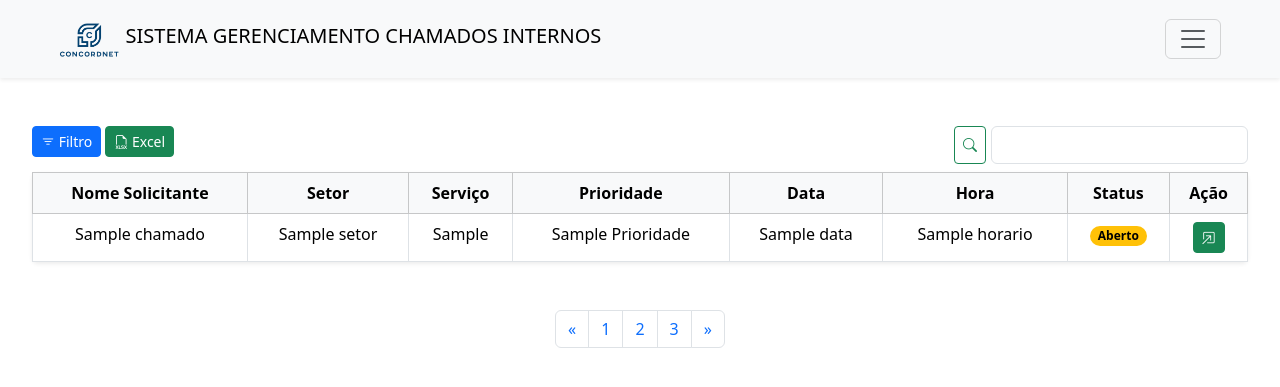
After one commit to EdsonBPBR/Sistema_gerenciamento_chamados_internos-SGCI, a Flask app: template templates/chamados.html in a window 1280 px wide. The commit adds this page. Shown: the top 387 px of the page. Run offline with Flask 3, Linux system fonts and the light colour scheme; the template is opened without the code that fills it: most values are stand-ins (such as "Sample title", 1, 10 or a date in 2020); parts of the project's set-up code (start-up, migrations or seed data) failed here and were passed over.

Commit message:
Implementação lista chamados e gerenciamento

```diff
--- a/app.py
+++ b/app.py
@@ -9,7 +9,7 @@ def main():
         os.system('cls')
         try:
             opc = menu()
-            +os.system('cls')
+            os.system('cls')
             match opc:
                 case 1:
                     i += 1
--- a/app_web.py
+++ b/app_web.py
@@ -1,4 +1,4 @@
-from flask import Flask, render_template, request, redirect, url_for, flash, session
+from flask import Flask, render_template, request, redirect, url_for, flash, session, abort
 from utils.funcionalidades import inserir_chamados
 from models.models import extrair_dados
 from utils.login import verifica_login
@@ -22,7 +22,12 @@ def abrir_chamado():
         prioridade = request.form.get('prioridade')
         tipo_servico = request.form.get('tipo_servico')
         descricao = request.form.get('descricao')
-        inserir_chamados(nome_solicitante, setor,tipo_servico, localizacao, descricao, prioridade)
+        inserir_chamados(nome_solicitante,
+                         setor,
+                         tipo_servico,
+                         localizacao,
+                         descricao,
+                         prioridade)
         return redirect(url_for('abrir_chamado'))
     return render_template('abrir_chamado.html')
 
@@ -50,23 +55,48 @@ def inicio():
         flash('Conexão expirada! Faça o login!', 'danger')
         return redirect(url_for('login_admin'))
 
-    nome_usuario = session['usuario']['nome']
     dados = extrair_dados('registro_chamados')
-    return render_template('inicio.html', nome = nome_usuario, chamados_abertos = dados)
+    return render_template('inicio.html',
+                           chamados_abertos = dados)
 
-@app.route('/logout')
+@app.context_processor
+def usuario_logado():
+    usuario = session.get('usuario')
+    if usuario:
+        return {'nome': usuario['nome']}
+    return {'nome': None}
+
+@app.route('/logout', methods=['GET'])
 def logout():
     session.pop('usuario', None)
     return redirect(url_for('login_admin'))
 
+@app.route('/sgci/admin/dashboard', methods=['GET'])
+def dashboard():
+    if not('usuario' in session):
+        abort(401)
+    return render_template('dashboard.html')
+
+@app.route('/sgci/admin/chamados', methods=['GET'])
+def gerenciar_chamados():
+    if not('usuario' in session):
+        abort(401)
+    response, status = api_chamados()
+    if status != 200:
+        abort(status)
+    return render_template('chamados.html',
+                           chamados=response['chamados'])
+
+@app.route('/sgpl/admin/chamado/<int:id>', methods = [''])
+
 # APIs desenvolvidas
-@app.route('/sgci/admin/api/chamados_abertos')
+@app.route('/sgci/admin/api/chamados_abertos', methods = ['GET'])
 def api_chamados_abertos():
     if not('usuario' in session):
         return {'erro': 'Não autorizado'}, 401
+
     dados = extrair_dados('registro_chamados')
     chamados = []
-
     for registro in dados.values():
         if registro['status'] == 'Aberto':
             chamados.append(registro)
@@ -76,9 +106,33 @@ def api_chamados_abertos():
         'media': 2,
         'alta': 3,
     }
+    return {'chamados': sorted(chamados,
+                               key=lambda x: ordem_prioridades[x['prioridade']],
+                               reverse=True)}
 
-    return {'chamados': sorted(chamados, key=lambda x: ordem_prioridades[x['prioridade']], reverse=True)}
+@app.route('/sgci/admin/api/chamados', methods = ['GET'])
+def api_chamados():
+    if not('usuario' in session):
+        return {'erro': 'Não autorizado'}, 401
 
+    dados = extrair_dados('registro_chamados')
+    ordem_status_chamados = {
+        "Fechado": 1,
+        "Em Andamento": 2,
+        "Aberto": 3
+    }
+
+    ordem_prioridades = {
+        'baixa': 1,
+        'media': 2,
+        'alta': 3,
+    }
+    chamados = list(dados.values())
+    chamados = sorted(chamados,
+                      key=lambda c: (ordem_status_chamados[c['status']], ordem_prioridades[c['prioridade']]),
+                      reverse=True
+                      )
+    return {"chamados": chamados}, 200
 
 if __name__ == '__main__':
     app.run(debug=True)
--- /dev/null
+++ b/static/css/style_chamados.css
@@ -0,0 +1,15 @@
+main {
+    width: 95%;
+    margin: auto;
+}
+
+main>div {
+    display: flex;
+    justify-content: space-between;
+    margin-bottom: 0.5rem;
+}
+
+main>div>form{
+    display: flex;
+    gap: 5px;
+}
--- a/static/css/style_inicio.css
+++ b/static/css/style_inicio.css
@@ -2,3 +2,8 @@
     margin: auto;
     width: 95%;
 }
+
+caption>div {
+    display: flex;
+    justify-content: space-between;
+}
--- a/templates/_layouts/base.html
+++ b/templates/_layouts/base.html
@@ -12,7 +12,6 @@
 
     <link rel="shortcut icon" href="{{ url_for('static', filename='img/sub_logo_concordnet2.png') }}"
         type="image/x-icon">
-    <title>Inicio</title>
     <link href="https://cdn.jsdelivr.net/npm/bootstrap-icons/font/bootstrap-icons.css" rel="stylesheet">
     <link href="https://cdn.jsdelivr.net/npm/bootstrap@5.3.6/dist/css/bootstrap.min.css" rel="stylesheet"
         integrity="sha384-4Q6Gf2aSP4eDXB8Miphtr37CMZZQ5oXLH2yaXMJ2w8e2ZtHTl7GptT4jmndRuHDT" crossorigin="anonymous">
@@ -41,19 +40,22 @@
                     <div class="offcanvas-body">
                         <ul class="navbar-nav justify-content-end flex-grow-1 pe-3">
                             <li class="nav-item">
-                                <a class="nav-link" aria-current="page" href="#">Abrir chamado</a>
+                                <a class="nav-link" aria-current="page" href="{{ url_for('inicio') }}">Inicio</a>
                             </li>
                             <li class="nav-item">
-                                <a class="nav-link" aria-current="page" href="#">Dashboard (PowerBI)</a>
+                                <a class="nav-link" aria-current="page" href="#"><i class="bi bi-telephone-forward"></i> Abrir chamado</a>
+                            </li>
+                            <li class="nav-item">
+                                <a class="nav-link" aria-current="page" href="{{ url_for('dashboard') }}"><i class="bi bi-bar-chart"></i> Dashboard (PowerBI)</a>
                             </li>
 
                             <li class="nav-item dropdown">
                                 <a class="nav-link dropdown-toggle" href="#" role="button" data-bs-toggle="dropdown"
                                     aria-expanded="false">
-                                    Chamados
+                                    <i class="bi bi-telephone-inbound"></i> Chamados
                                 </a>
                                 <ul class="dropdown-menu">
-                                    <li><a class="dropdown-item" href="#">Gerenciar Chamados</a></li>
+                                    <li><a class="dropdown-item" href="{{ url_for('gerenciar_chamados') }}">Gerenciar Chamados</a></li>
                                     <li><a class="dropdown-item" href="#">Chamados Abertos</a></li>
                                     <li>
                                         <hr class="dropdown-divider">
@@ -62,10 +64,10 @@
                                 </ul>
                             </li>
                             <li class="nav-item">
-                                <a class="nav-link" aria-current="page" href="#">Configurações</a>
+                                <a class="nav-link" aria-current="page" href="#"><i class="bi bi-gear"></i> Configurações</a>
                             </li>
                             <li class="nav-item">
-                                <a class="nav-link" aria-current="page" href="#">Ajuda</a>
+                                <a class="nav-link" aria-current="page" href="#"><i class="bi bi-patch-question"></i> Ajuda</a>
                             </li>
                         </ul>
                         <div>
--- /dev/null
+++ b/templates/chamados.html
@@ -0,0 +1,70 @@
+{% extends '_layouts/base.html' %}
+
+{% block head %}
+<title>Chamados</title>
+<link rel="stylesheet" href="{{ url_for('static', filename='css/style_chamados.css') }}">
+{% endblock %}
+
+{% block conteudo_main %}
+<main>
+    <div class="button-border">
+        <div>
+            <button class="btn btn-sm btn-primary"><i class="bi bi-filter"></i> Filtro</button>
+            <button class="btn btn-sm btn-success"><i class="bi bi-filetype-xlsx"></i> Excel</button>
+        </div>
+        <form action="#">
+            <button class="btn btn-sm btn-outline-success" type="submit"><i class="bi bi-search"></i></button>
+            <input type="text" class="form-control">
+        </form>
+    </div>
+
+    <table class="table table-bordered table-hover caption-top shadow-sm p-3 mb-5 bg-body-tertiary rounded text-center">
+        <thead class="table-light">
+            <th>Nome Solicitante</th>
+            <th>Setor</th>
+            <th>Serviço</th>
+            <th>Prioridade</th>
+            <th>Data</th>
+            <th>Hora</th>
+            <th>Status</th>
+            <th>Ação</th>
+        </thead>
+        <tbody>
+            {% for chamado in chamados %}
+            <tr>
+                <td>{{ chamado['nome_solicitante'] }}</td>
+                <td>{{ chamado['setor'] }}</td>
+                <td>{{ chamado['tipo_servico'].title() }}</td>
+                <td>{{ chamado['prioridade'].title() }}</td>
+                <td>{{ chamado['data'] }}</td>
+                <td>{{ chamado['horario'] }}</td>
+                <td><span
+                        class="badge rounded-pill text-bg-{% if chamado['status']=='Aberto' %}warning{% elif chamado['status'] in ['Em Andamento', 'em andamento', 'Andamento'] %}secondary{% else %}success{% endif %}">{{
+                        chamado['status'].title() }}</span></td>
+                <td><button class="btn btn-sm btn-success"><i class="bi bi-box-arrow-in-up-right"></i></button></td>
+            </tr>
+            {% endfor %}
+        </tbody>
+    </table>
+    <!-- sistema de paginação -->
+    <div class="paginacao">
+        <nav aria-label="Page navigation example">
+            <ul class="pagination">
+                <li class="page-item">
+                    <a class="page-link" href="#" aria-label="Previous">
+                        <span aria-hidden="true">&laquo;</span>
+                    </a>
+                </li>
+                <li class="page-item"><a class="page-link" href="#">1</a></li>
+                <li class="page-item"><a class="page-link" href="#">2</a></li>
+                <li class="page-item"><a class="page-link" href="#">3</a></li>
+                <li class="page-item">
+                    <a class="page-link" href="#" aria-label="Next">
+                        <span aria-hidden="true">&raquo;</span>
+                    </a>
+                </li>
+            </ul>
+        </nav>
+    </div>
+</main>
+{% endblock %}
--- /dev/null
+++ b/templates/dashboard.html
@@ -0,0 +1 @@
+{% extends '_layouts/base.html' %}
```
Also changed, not shown: templates/inicio.html (+6 -1 lines).
